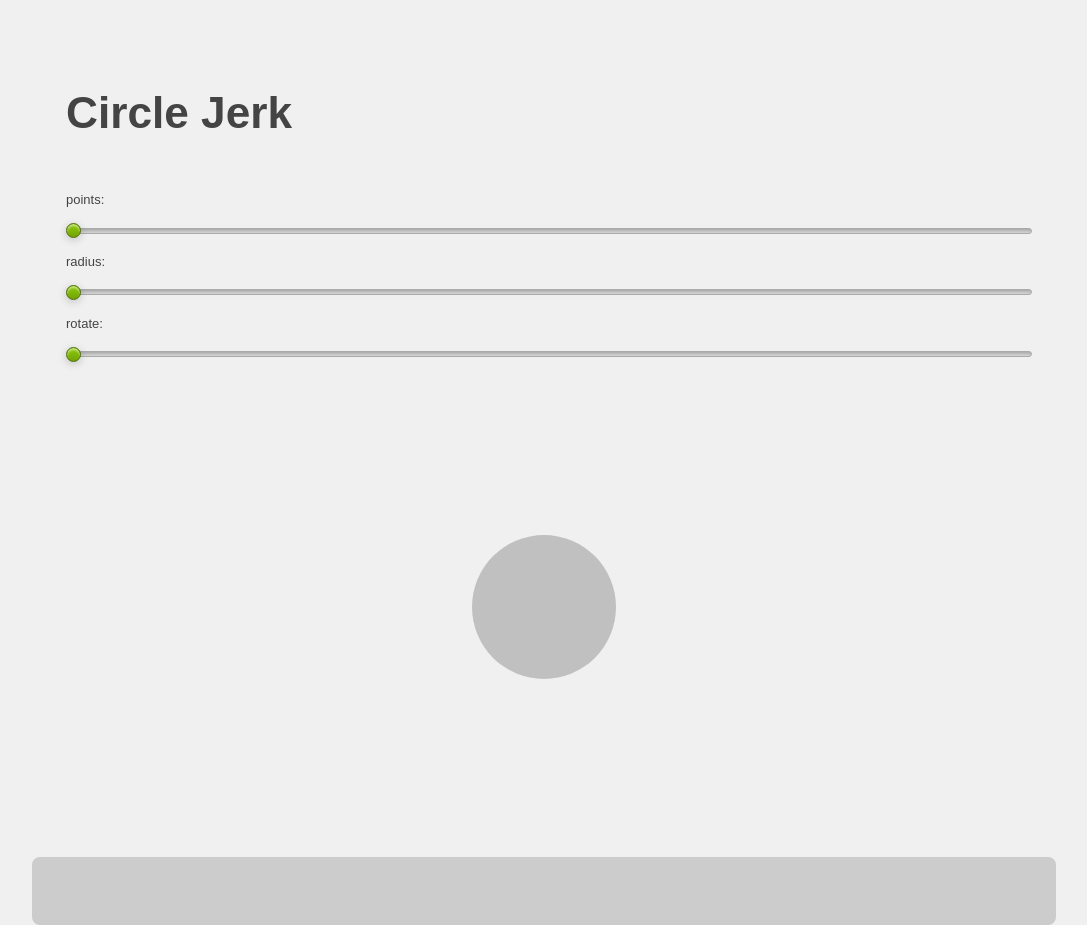
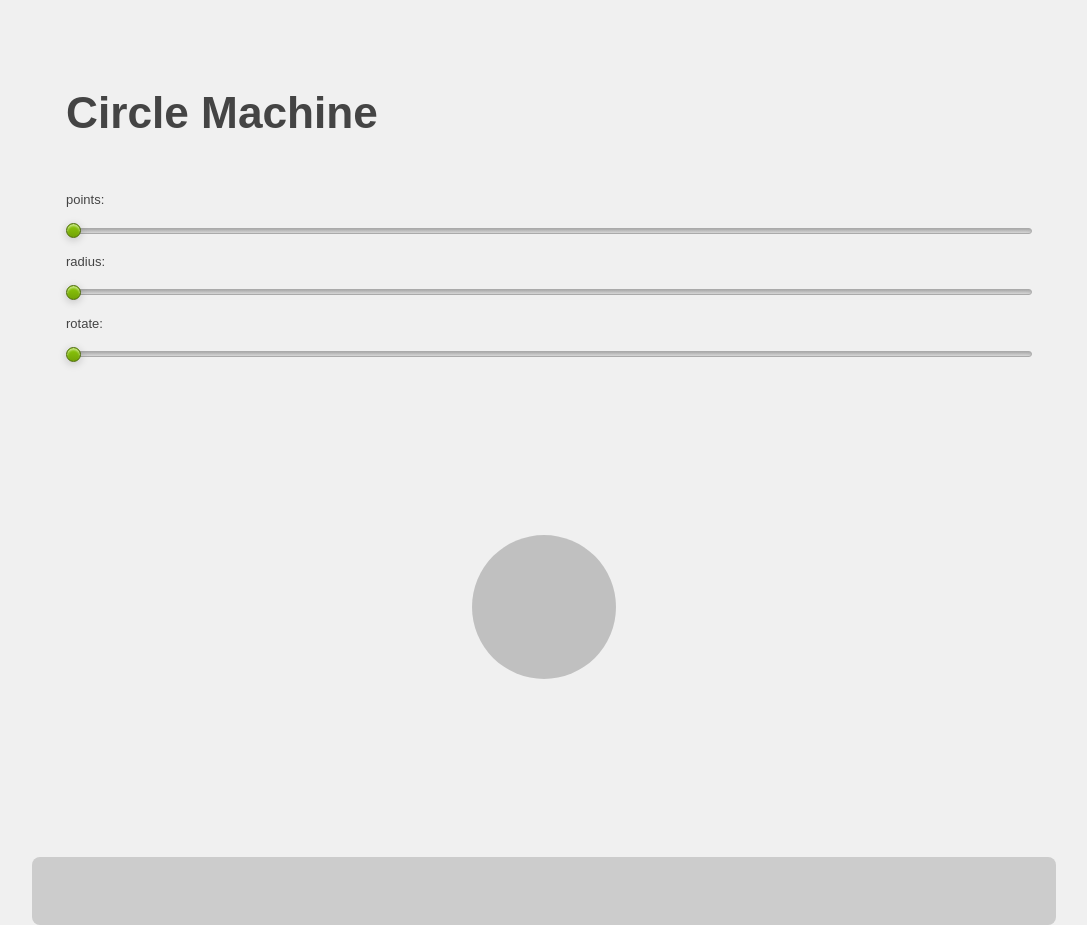
Before and after one commit to brandonstephens/circle-machine, a plain HTML site: page index.html in a window 1280 px wide. Shown: the whole page, without its empty margins (96-1183 px from the left). Drawn offline with nearby package versions, Linux system fonts and the light colour scheme.

Commit message:
Update index.html
Changed name

```diff
--- a/index.html
+++ b/index.html
@@ -127,7 +127,7 @@
   <div class="bleed_container">
     <div class="crop_container">
       <div class="safe_container">
-        <h1>Circle Jerk</h1>
+        <h1>Circle Machine</h1>
         <div class="slider_wrap">
           <span>points: <strong id="pol"></strong></span><input id="points" type="text" data-slider="true" data-slider-range="0, 72"  data-slider-step="1" >
           <span>radius: <strong id="ral"></strong></span><input id="radius" type="text" data-slider="true" data-slider-range="0, 344" data-slider-step="1" >
```
